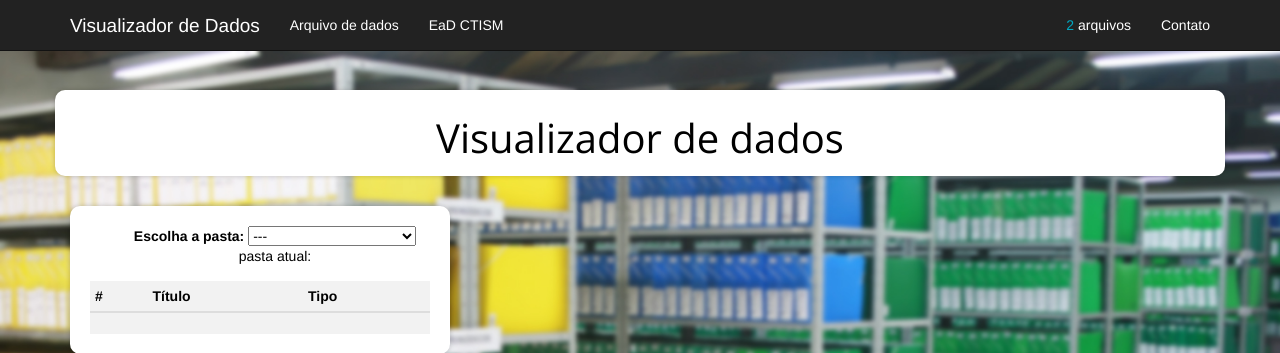
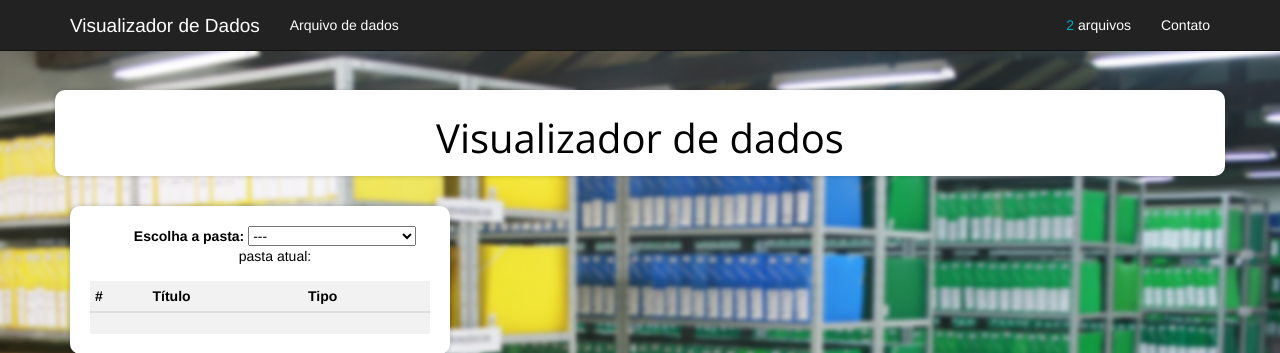
Before and after one commit to genarocolusso/arquivodedados, a PHP site: page /visualizador.php in a window 1280 px wide. Shown: the top 353 px of the page. Run offline with PHP 8.4, Linux system fonts and the light colour scheme; data that the repository does not hold is empty; some libraries are stand-ins or nearby versions.

Commit message:
Update header.php
Criado durante pesquisa no CTISM

```diff
--- a/header.php
+++ b/header.php
@@ -17,7 +17,7 @@
               <a href=" index.php">Arquivo de dados</a>
             </li>
             <li>
-              <a href="http://estudioead.ctism.ufsm.br/">EaD CTISM </a>
+
             </li>
 
 
```
